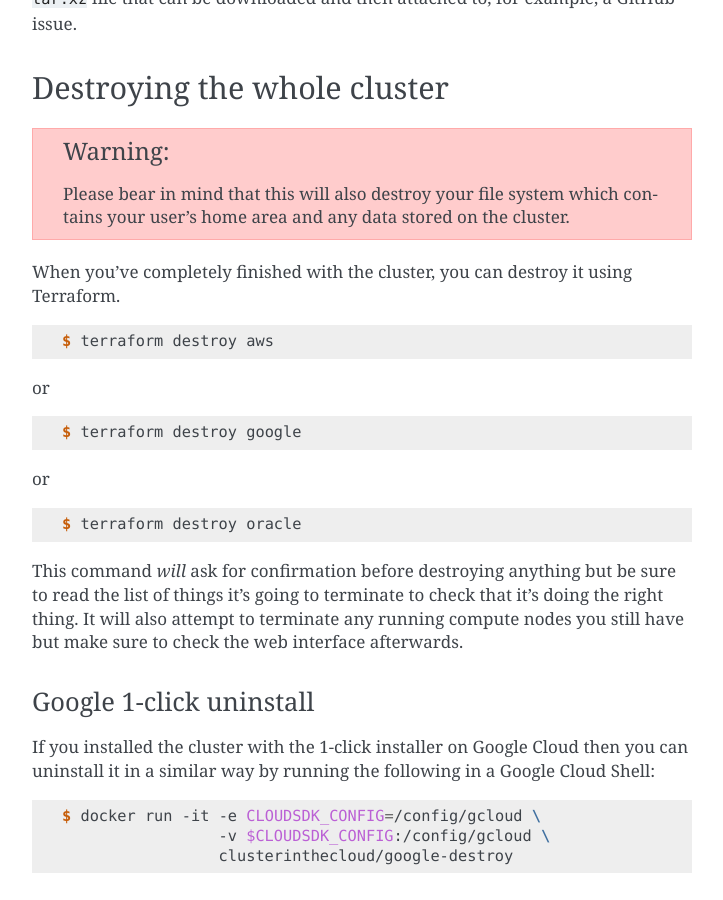
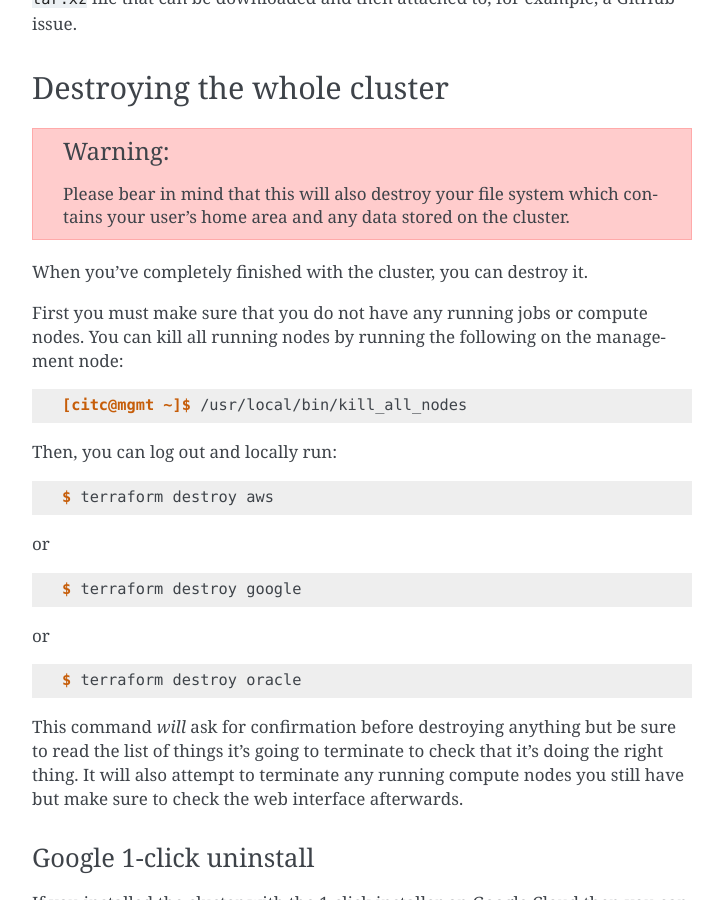
Before and after one commit to clusterinthecloud/docs, a Sphinx documentation site: the page built from source/running.rst, in a window 1280 px wide and 900 px high, scrolled down 4591 px. Shown: the whole window, without its empty margins (388-1111 px from the left). Built offline with Sphinx 7.4.7, drawn with Linux system fonts in a browser that asks for light colours.

Commit message:
Add info on killing all running nodes

```diff
--- a/source/running.rst
+++ b/source/running.rst
@@ -234,8 +234,16 @@ Destroying the whole cluster
    Please bear in mind that this will also destroy your file system which contains your user's home area
    and any data stored on the cluster.
 
-When you've completely finished with the cluster,
-you can destroy it using Terraform.
+When you've completely finished with the cluster, you can destroy it.
+
+First you must make sure that you do not have any running jobs or compute nodes.
+You can kill all running nodes by running the following on the management node:
+
+.. code-block:: shell-session
+
+   [citc@mgmt ~]$ /usr/local/bin/kill_all_nodes
+
+Then, you can log out and locally run:
 
 .. code-block:: shell-session
 
```
